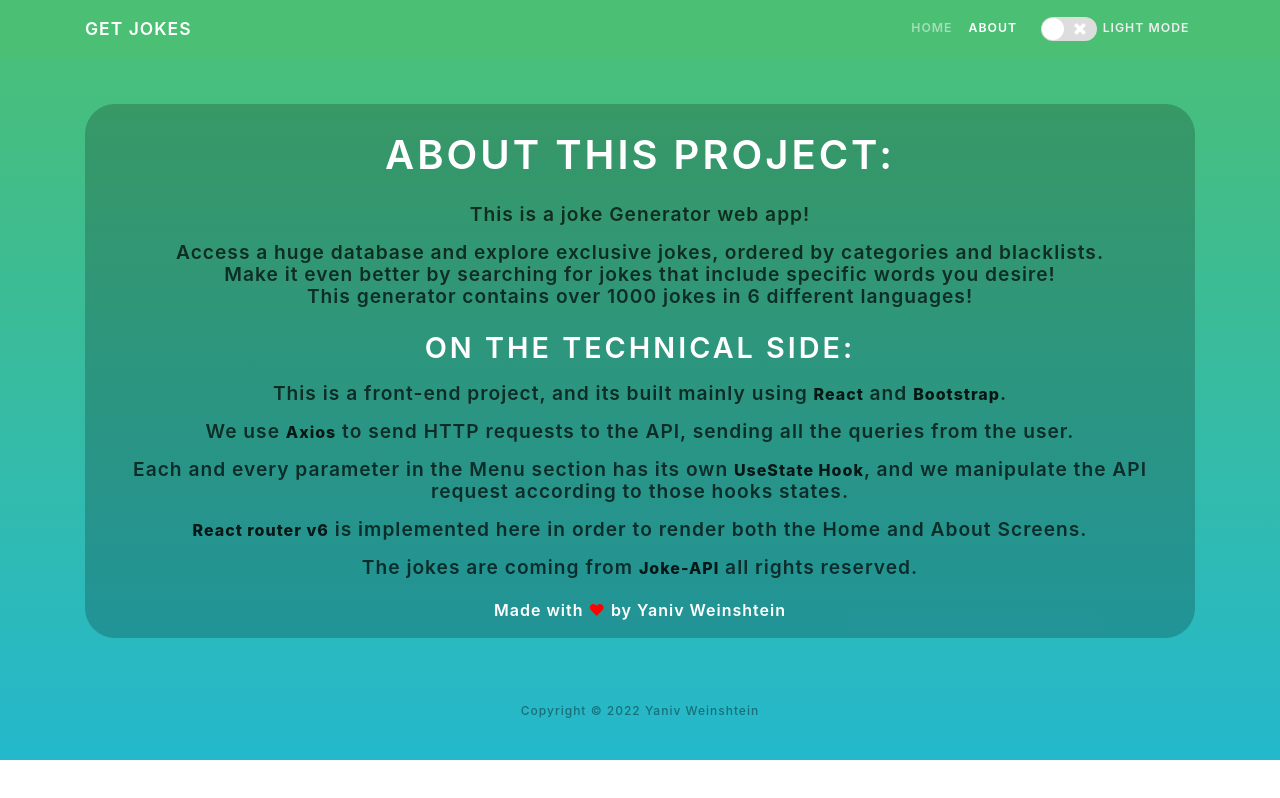
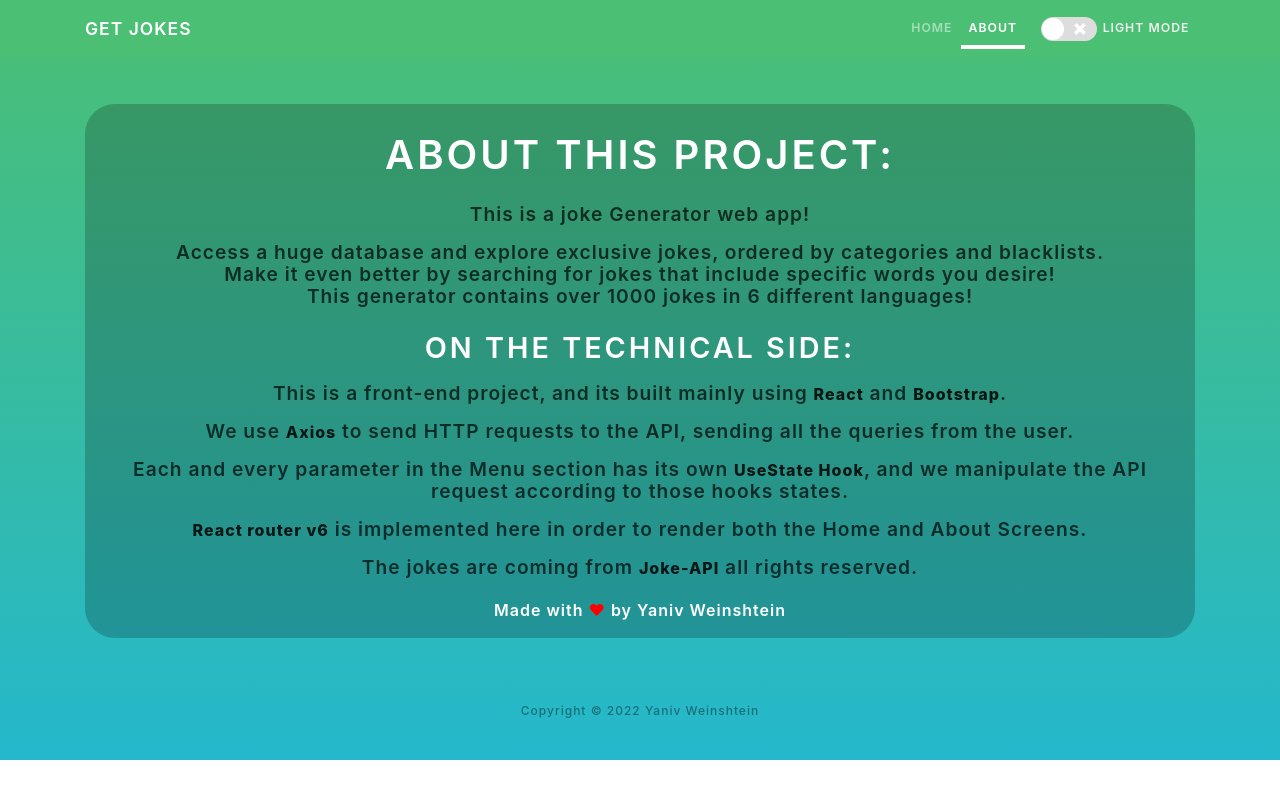
Before and after one commit to YanivWein24/Get-Jokes, a React (Create React App) app: page /About in a window 1280 px wide. Built offline with nearby package versions, Linux system fonts and the light colour scheme.

Commit message:
Changed the aesthetics ×of the nav links to show the current page

```diff
--- a/src/components/Header.js
+++ b/src/components/Header.js
@@ -21,10 +21,12 @@ const Header = (props) => {
                     <Navbar.Toggle aria-controls="basic-navbar-nav" className="navbar-button" />
                     <Navbar.Collapse id="basic-navbar-nav">
                         <Nav className="ml-auto"> {/*margin-left: auto - push the links to the right*/}
-                            <LinkContainer to="/">
+                            <LinkContainer to="/" activeClassName='active-link'>
+                                {/* add the className only when the link is active*/}
                                 <Nav.Link>Home</Nav.Link>
                             </LinkContainer>
-                            <LinkContainer to="/About">
+                            <LinkContainer to="/About" activeClassName='active-link'>
+                                {/* add the className only when the link is active*/}
                                 <Nav.Link>About</Nav.Link>
                             </LinkContainer>
                             <div className="themeSwitch">
--- a/src/index.css
+++ b/src/index.css
@@ -101,6 +101,18 @@ main {
   color: var(--color-white);
 }
 
+#dark .navbar {
+  background-color: var(--color-grey-6);
+}
+
+#dark .nav-link:hover {
+  background-color: var(--color-grey-11);
+}
+
+#dark .active-link {
+  border-bottom: 0.3rem solid var(--color-blue-dark);
+}
+
 #dark input[type="checkbox"]::before {
   box-shadow: inset 1em 1em var(--color-blue-light);
 }
@@ -157,14 +169,6 @@ main {
   border-color: var(--color-grey-00)
 }
 
-#dark .navbar {
-  background-color: var(--color-grey-6);
-}
-
-#dark .nav-link:hover {
-  background-color: var(--color-grey-11);
-}
-
 /* Themes - end  */
 
 .navbar {
@@ -183,6 +187,20 @@ main {
 
 .nav-link:active {
   transform: scale(1.3);
+}
+
+.active-link {
+  border-bottom: 0.3rem solid var(--color-white);
+  border-radius: 5px 5px 0 0;
+}
+
+#dark .active-link {
+  padding-bottom: 0.1rem;
+}
+
+#light .active-link {
+  padding-bottom: 0.1rem;
+  color: var(--color-white);
 }
 
 .navbar-button {
@@ -466,7 +484,15 @@ footer {
 
 
 
-@media only screen and (max-width: 450px) {
+@media only screen and (max-width: 500px) {
+
+  .active-link {
+    width: 13%;
+    padding-bottom: 0;
+    margin-bottom: 1rem;
+    /* we are shortening the border bottom, and removing the bottom padding to make it look like an underline.
+    because we removed 1rem of padding, we need to replace it with 1 rem of margin in order to position the links the same.*/
+  }
 
   .themeSwitch {
     margin: 0;
@@ -551,6 +577,11 @@ footer {
   }
 
   /* undo the color change when pressing a nav link  */
+
+  .nav-link:active {
+    transform: scale(1);
+  }
+
   .nav-link:hover {
     background-color: var(--color-green-success);
   }
```
